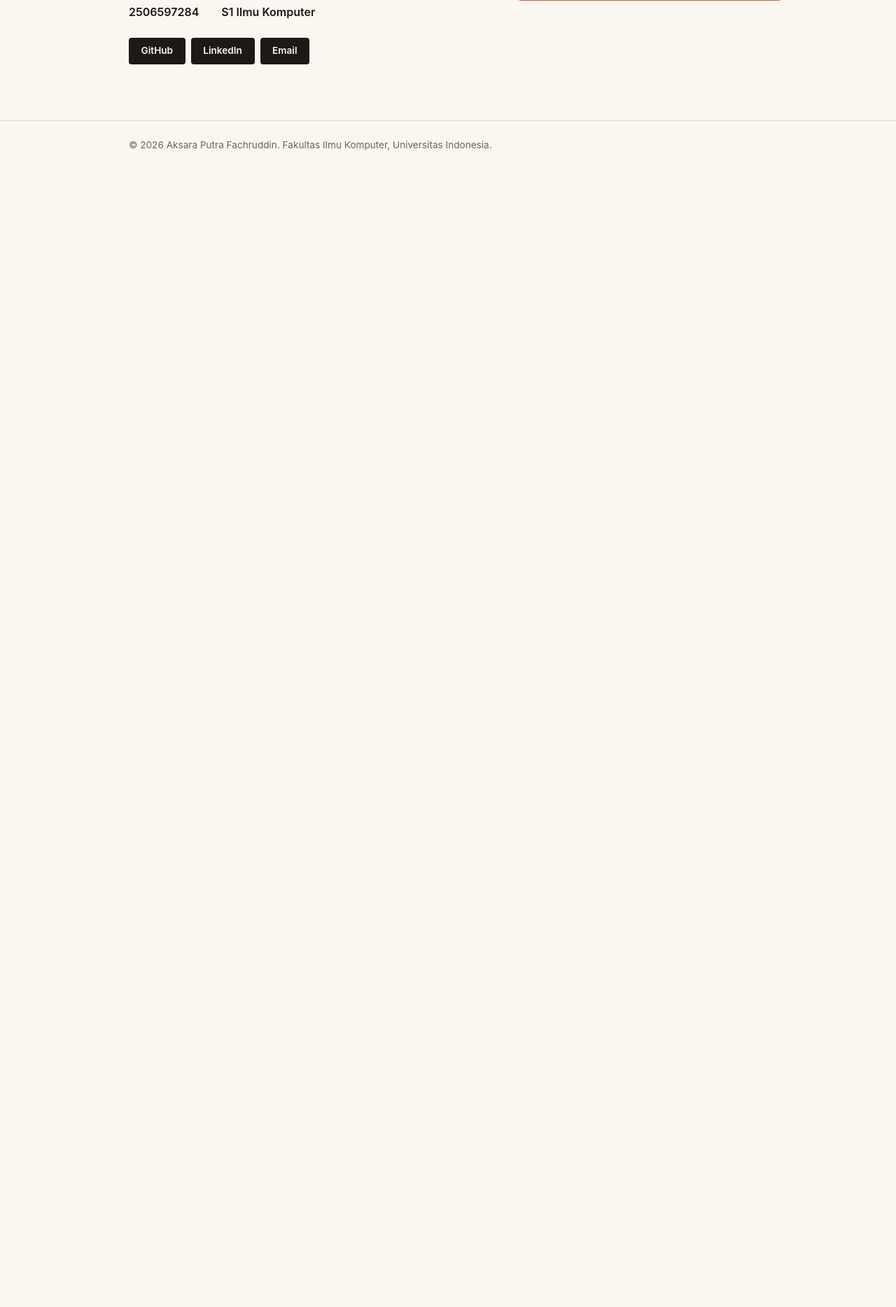
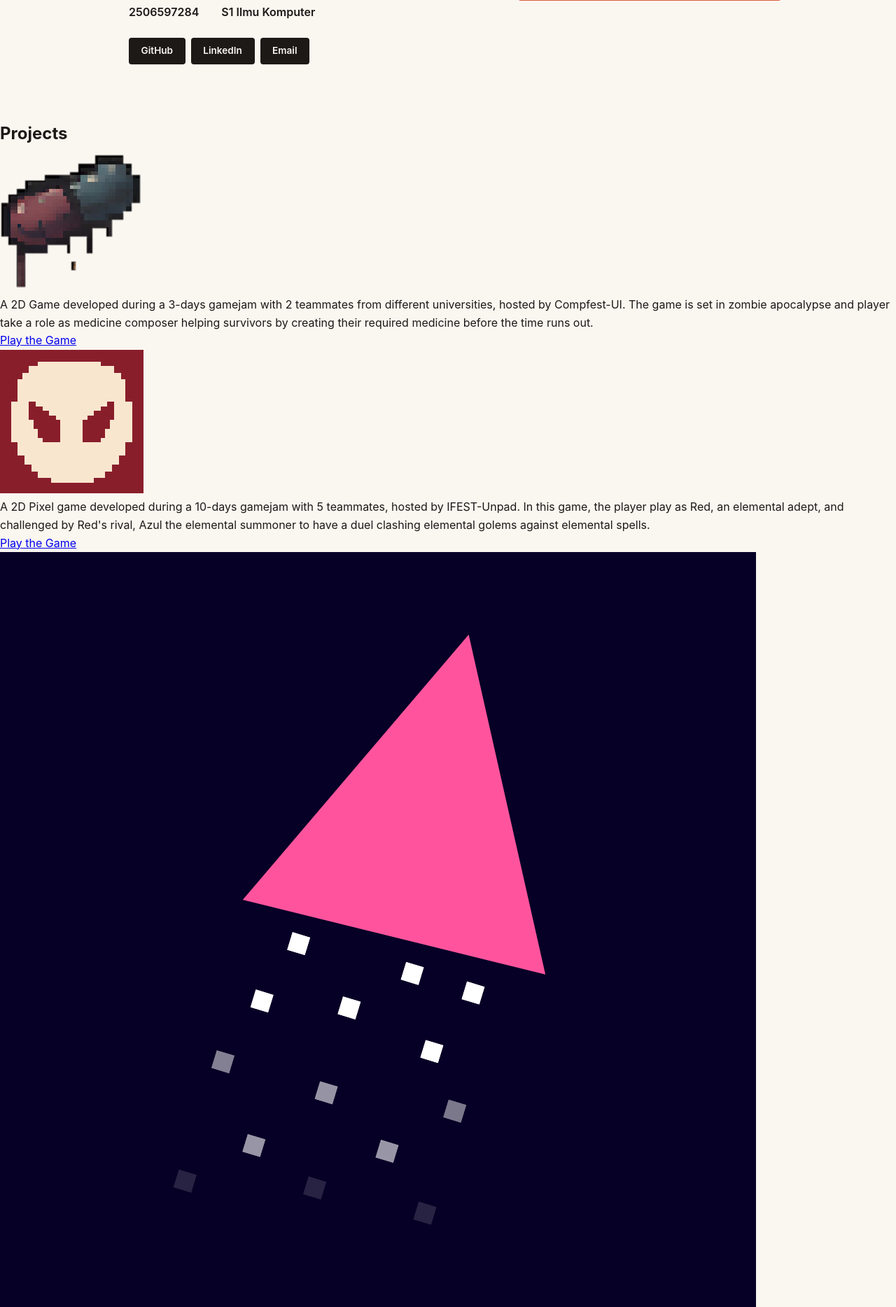
Before and after one commit to aksara-putra-f/myportofolio, a Django app: page / in a window 1280 px wide. Shown: the part 652-2520 px from the top of the page at 70% size. Before the commit the page ends 867 px from the top, so only its background shows below. Run offline with Django 5.2, Linux system fonts and the light colour scheme.

Commit message:
feat: Membuat stuktur konten untuk section web portofolio 'projects' pada index.html

```diff
--- a/templates/index.html
+++ b/templates/index.html
@@ -50,6 +50,26 @@
                 </div>
             </div>
         </section>
+        <section id="projects">
+            <div>
+                <h2>Projects</h2>
+                <div class="item-container project", id="game-med-rush">
+                    <img src="static\img\game_projects_logo\med_rush_logo.png", alt="Med Rush Game Logo">
+                    <p>A 2D Game developed during a 3-days gamejam with 2 teammates from different universities, hosted by Compfest-UI. The game is set in zombie apocalypse and player take a role as medicine composer helping survivors by creating their required medicine before the time runs out.</p>
+                    <a href="https://aksaindo1834.itch.io/med-rush" target="_blank">Play the Game</a>
+                </div>
+                <div class="item-container project", id="game-red-elemental-duel">
+                    <img src="static\img\game_projects_logo\red_elemental_duel_logo.png", alt="Red Elemental Duel Game Logo">
+                    <p>A 2D Pixel game developed during a 10-days gamejam with 5 teammates, hosted by IFEST-Unpad. In this game, the player play as Red, an elemental adept, and challenged by Red's rival, Azul the elemental summoner to have a duel clashing elemental golems against elemental spells.</p>
+                    <a href="https://aksaindo1834.itch.io/reds-elemental-duel" target="_blank">Play the Game</a>
+                </div>
+                <div class="item-container project", id="game-flying-geometry">
+                    <img src="static\img\game_projects_logo\flying_geometry_logo.png", alt="Flying Geometry Game Logo">
+                    <p>A 2D game I developed when learning unity game engine from one of Unity's online module. In this game, player has to move the pink triangle to collect the blue circle as many as they can while trying to avoid the orange hexagon.</p>
+                    <a href="https://play.unity.com/en/games/d2e3435d-c1b7-4e9d-ae1d-dbcdd72df0bd/flying-geometry" target="_blank">Play the Game</a>
+                </div>
+            </div>
+        </section>
     </main>
 
     <footer class="site-footer">
```
Also changed, not shown: static/img/game_projects_logo/flying_geometry_logo.png (added), static/img/game_projects_logo/med_rush_logo.png (added), static/img/game_projects_logo/red_elemental_duel_logo.png (added).
